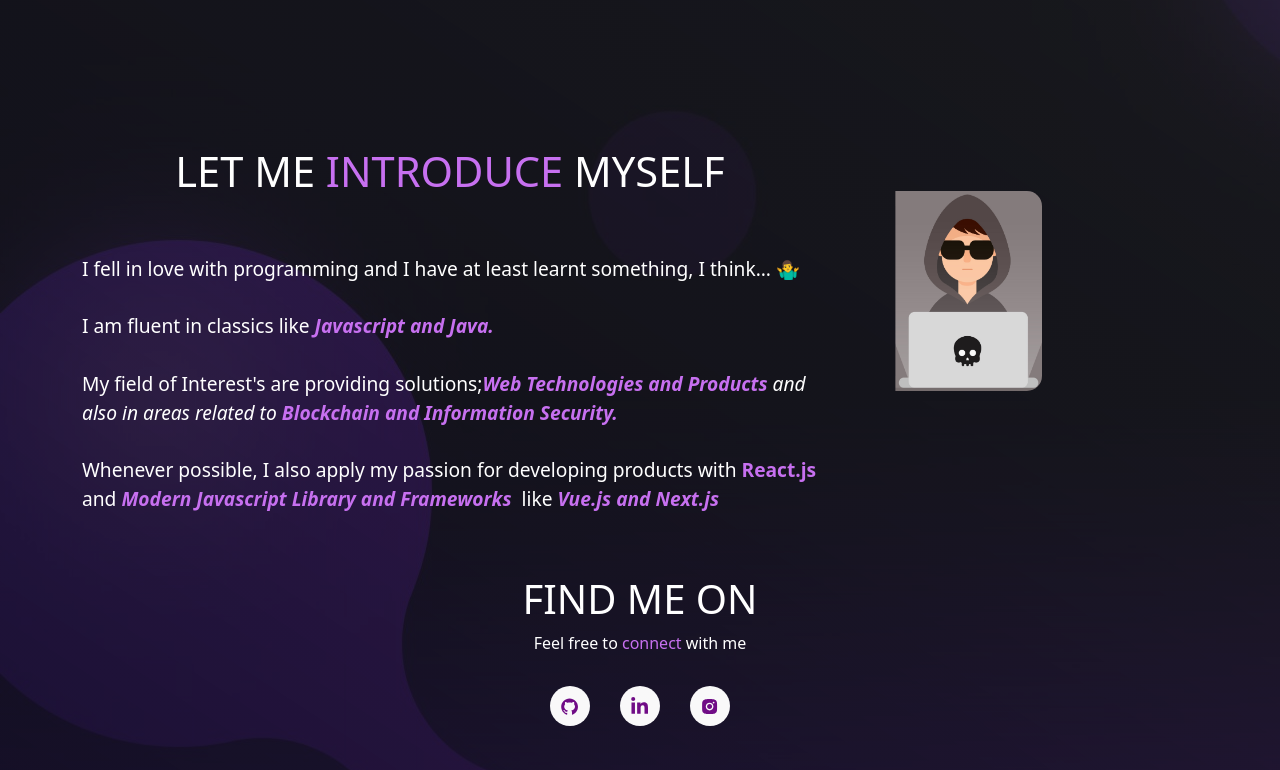
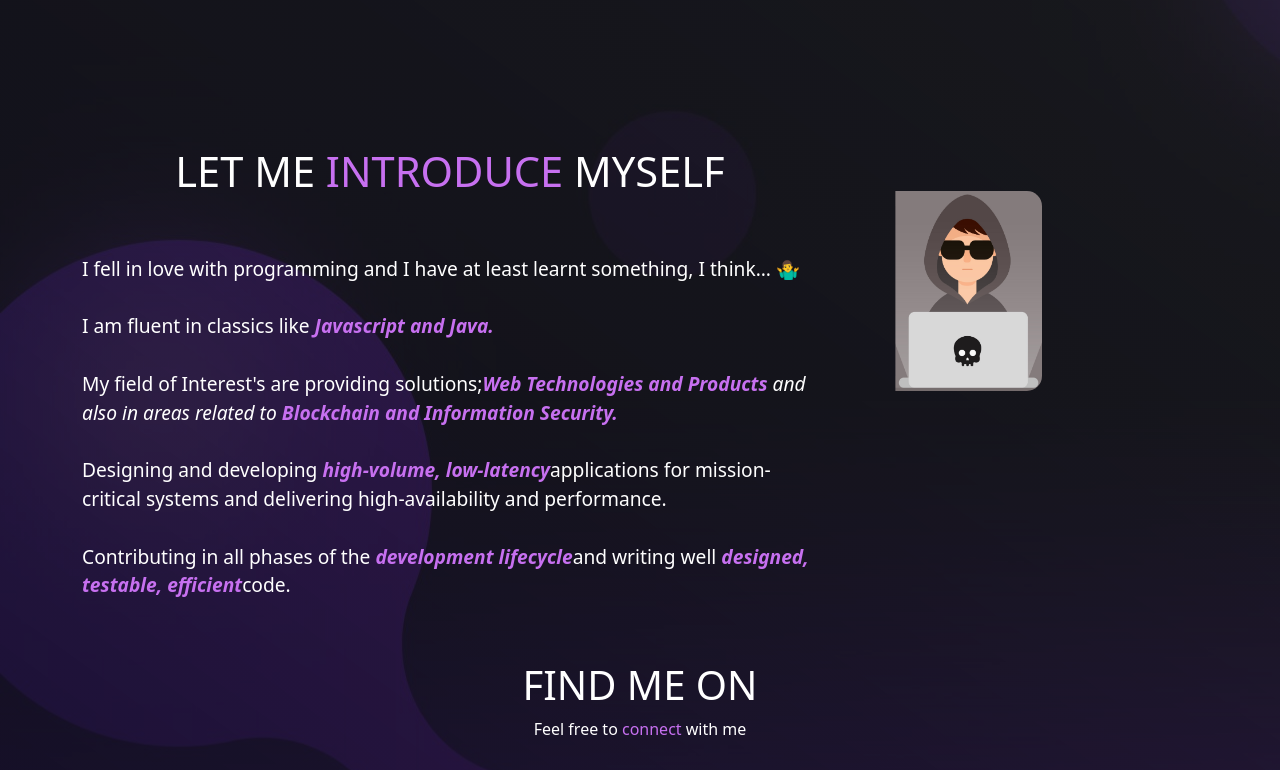
Before and after one commit to shraddha38/Shraddha-Sharma, a React (Create React App) app: page / in a window 1280 px wide. Shown: the part 622-1392 px from the top of the page. Built offline with nearby package versions, Linux system fonts and the light colour scheme.

Commit message:
refactor: changes to typescript

```diff
--- a/src/Components/Home/Home2.js
+++ b/src/Components/Home/Home2.tsx
@@ -35,19 +35,25 @@
               </i>
               <br />
               <br />
-              Whenever possible, I also apply my passion for developing products
-              with <b className="purple">React.js</b> and
-              <i>
+              Designing and developing <i>
                 <b className="purple">
                   {" "}
-                  Modern Javascript Library and Frameworks
+                  high-volume,
+              low-latency
                 </b>
+              </i>applications for mission-critical systems and delivering high-availability and performance.
+              <br />
+              <br />
+              {" "}
+              Contributing in all phases of the
+              <i>
+                <b className="purple"> development lifecycle</b>
               </i>
-              &nbsp; like
+              and writing well
               <i>
-                <b className="purple"> Vue.js and Next.js</b>
-              </i>
-            </p>
+                <b className="purple"> designed, testable, efficient
+           </b>
+              </i>code.  </p>
           </Col>
           <Col md={4} className="myAvtar">
             <Tilt>
--- a/src/Components/Navbar.js
+++ b/src/Components/Navbar.tsx
@@ -36,7 +36,7 @@
         <Navbar.Toggle
           aria-controls="responsive-navbar-nav"
           onClick={() => {
-            updateExpanded(expand ? false : "expanded");
+            updateExpanded(expand ? false : true);
           }}
         >
           <span></span>
```
Also changed, not shown: src/Components/Footer.tsx (renamed from src/Components/Footer.js), src/Components/Home/Home.tsx (renamed from src/Components/Home/Home.js), src/Components/Home/Typewriter.tsx (renamed from src/Components/Home/Typewriter.js), src/Components/Particles.tsx (renamed from src/Components/Particles.js).
